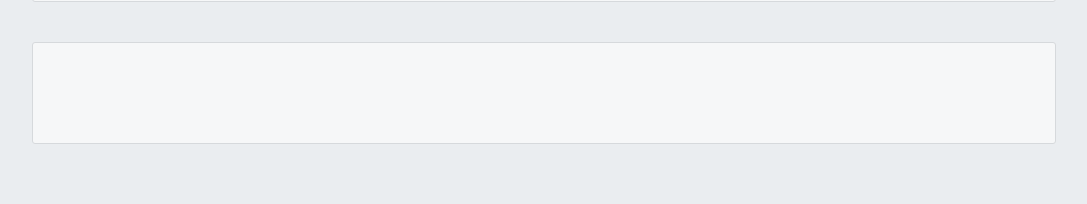
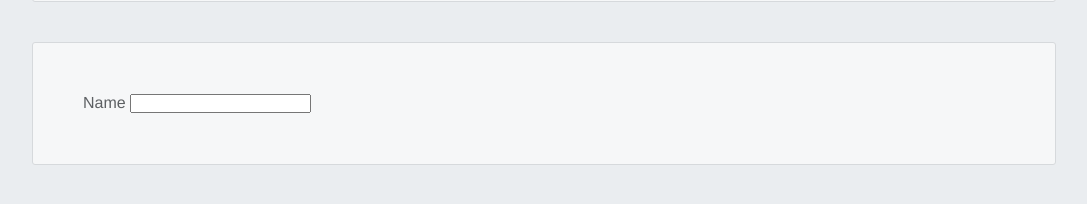
Before and after one commit to Joshdefleur/Forms, a plain HTML site: page index.html in a window 1280 px wide. Shown: the part 220-424 px from the top of the page, without its empty margins (96-1183 px from the left). Drawn offline with Linux system fonts and the light colour scheme.

Commit message:
text box

```diff
--- a/index.html
+++ b/index.html
@@ -13,6 +13,10 @@
     </header>
 
     <form action='' method='get' class='speaker-form'>
+      <div class='form-row'>
+        <label for='full-name'>Name</label>
+        <input id='full-name' name='full-name' type='text'/>
+      </div>
     </form>
 
 
```
